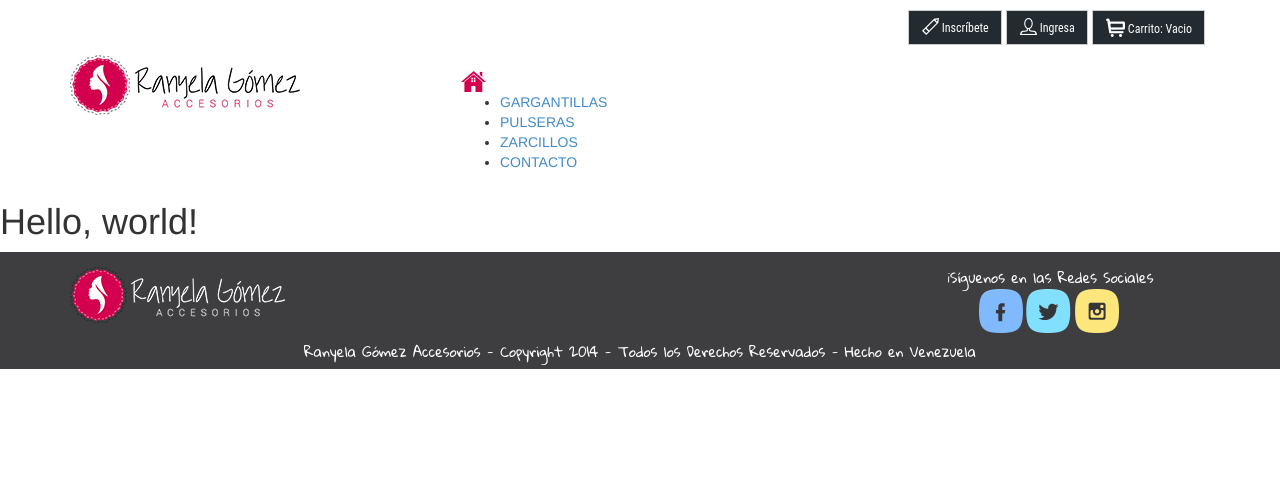
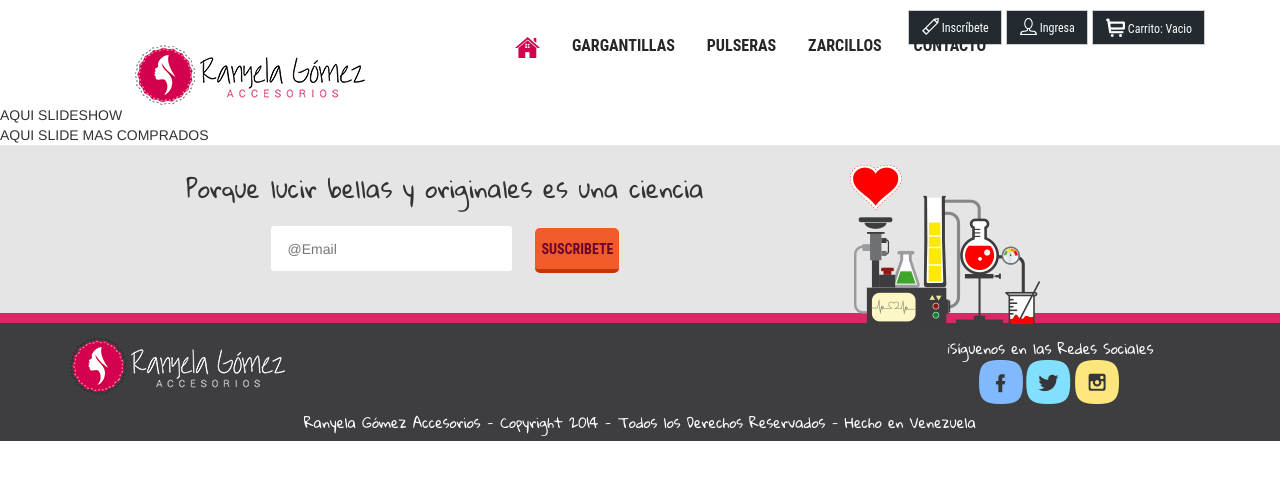
Before and after one commit to 01Comandos/RanyelaGomez-Accesorios, a PHP site: page / in a window 1280 px wide. Shown: the top 480 px of the page. Run offline with PHP 8.4, Linux system fonts and the light colour scheme; some libraries are stand-ins or nearby versions.

Commit message:
actualizacion2
correccion de error: Columnas
inscribete.php terminado.

```diff
--- a/css/style.css
+++ b/css/style.css
@@ -47,14 +47,91 @@
     color: #ffffff;
 }
 /************************************************************/
+#main-logo{
+    text-align: center;
+    margin: 0;
+    margin-top: 10px;
+}
+
 
 /****** NAVEGACIÓN *******/
 .home-icono{
-    margin-top: 35px;
+    margin-top: 25px;
 }
 
 .menu-principal{
+    margin: 0 1em 0 1em;s
+    float: right;
+}
+
+.menu-principal li{
     display: inline-block;
+    padding-right: 2em;
+}
+
+.menu-principal li a{
+    color: #262626;
+    font-family: 'Roboto Condensed', sans-serif;
+    font-size: 16px;
+    font-weight: bold;
+    text-decoration: none;
+}
+
+
+
+
+/* ------ NEWSLETTER ------*/
+.newsletter{
+    background: #e5e5e5;
+    border-bottom: 10px solid #d72966;
+    z-index: 1;
+}
+
+.letritas{
+    text-align: center;
+    margin-top: 30px;
+}
+
+.letritas h3{
+    font-size: 24px;
+    font-family: 'Gloria';
+}
+
+.formulario-newsletter{
+    text-align: center;
+    padding-top: 15px;
+    padding-bottom: 40px;
+}
+
+.formulario-newsletter form input{
+    text-indent: 15px;
+    width: 241px;
+    height: 45px;
+    z-index: 45;
+    border: 0;
+    border-radius: 3px;
+    background-color: #ffffff;
+    border-bottom: #a0a0a0;
+}
+
+#boton-suscribir{
+    width: auto;
+    margin-left: 20px;
+    text-indent: 0px;
+    background: #f15a29;
+    border-bottom: 4px solid #c33709;
+    border-radius: 5px 5px 5px 5px;
+
+    font-family: 'Roboto Condensed', sans-serif;
+    font-weight: bold;
+    color: #6b022a;
+}
+
+
+.imagen-ciencia{
+    z-index: 2;
+    margin-bottom: -20px;
+    padding-top: 20px;
 }
 
 
@@ -111,6 +188,7 @@ footer{
     margin-bottom: 40px;
     border-radius: 5px;
     box-shadow: 1.5px 2.598px 1px 0.9px rgb( 150, 150, 150 );
+    padding: 0;
 }
 
 .titulo-formulario{
@@ -157,6 +235,13 @@ footer{
     margin-bottom: 5px;
 }
 
+.contrasena span{
+    font-size: 12px;
+    font-weight: 500;
+    font-family: 'Roboto Condensed', sans-serif;
+    color: #d72966;
+}
+
 #documento-identidad{
     width: 150px;
 }
@@ -167,15 +252,18 @@ footer{
 
 .btn-inscripcion{
     text-align: center;
+    margin: 0;
 }
 
 #boton-inscribirme{
     background: #d72966;
+    border-bottom: 3px solid #b71e54;
     color: #ffffff;
     font-family: 'Roboto Condensed', sans-serif;
     font-size: 16px;
     font-weight: bold;
-    border:0px;
-    border-bottom: 3px solid #b71e54;
+    margin-top: 1em;
     text-align: center;
+    width: 8em;
+    text-indent: 0;
 }
--- a/inc/header.php
+++ b/inc/header.php
@@ -26,24 +26,24 @@
                LOGO
             -->
             <div class="col-xs-12 col-sm-12 col-md-4 col-lg-4">
-                <h1 id="main-logo"><a href="index.php"><img src="img/ranyela-logotipo.png" alt="logotipo"></a></h1>
+                <div id="main-logo">
+                    <a href="index.php"><img src="img/ranyela-logotipo.png" alt="logotipo"></a>
+                </div>
             </div>
 
             <!--
                 MENU
             -->
             <div class="col-xs-12 col-sm-12 col-md-8 col-lg-8">
-                <div class="home-icono">
-                  <a href="index.php"><img src="img/home-icono.png" alt=""></a>
                   <nav>
                       <ul class="menu-principal">
+                          <li><a href="index.php"><img src="img/home-icono.png" alt=""></a></li>
                           <li><a href="#">GARGANTILLAS</a></li>
                           <li><a href="#">PULSERAS</a></li>
                           <li><a href="#">ZARCILLOS</a></li>
                           <li><a href="#">CONTACTO</a></li>
                       </ul>
                   </nav>
-                </div>
 
             </div>
         </div>
--- a/index.php
+++ b/index.php
@@ -19,8 +19,36 @@
   </head>
   <body>
     <?php include 'inc/header.php'; ?>
-    <h1>Hello, world!</h1>
+    <section class="slideshow">
+        AQUI SLIDESHOW
+    </section>
 
+    <section class="mas-visitados">
+        AQUI SLIDE MAS COMPRADOS
+    </section>
+
+    <section class="newsletter">
+        <div class="container">
+            <div class="row">
+                <div class="col-md-8">
+                    <div class="letritas">
+                        <h3>Porque lucir bellas y originales es una ciencia</h3>
+                    </div>
+                    <div class="formulario-newsletter">
+                        <form action="">
+                            <input type="email" name="email" placeholder="@Email" required="required" id="email3">
+                            <input type="submit" value="SUSCRIBETE" id="boton-suscribir">
+                        </form>
+                    </div>
+                </div>
+                <div class="col-md-4">
+                    <div class="imagen-ciencia">
+                        <img src="img/img-newsletter.png" alt="">
+                    </div>
+                </div>
+            </div>
+        </div>
+    </section>
 
 
 
```
Also changed, not shown: inscribete.php (+4 -7 lines), img/img-newsletter.png (added).
